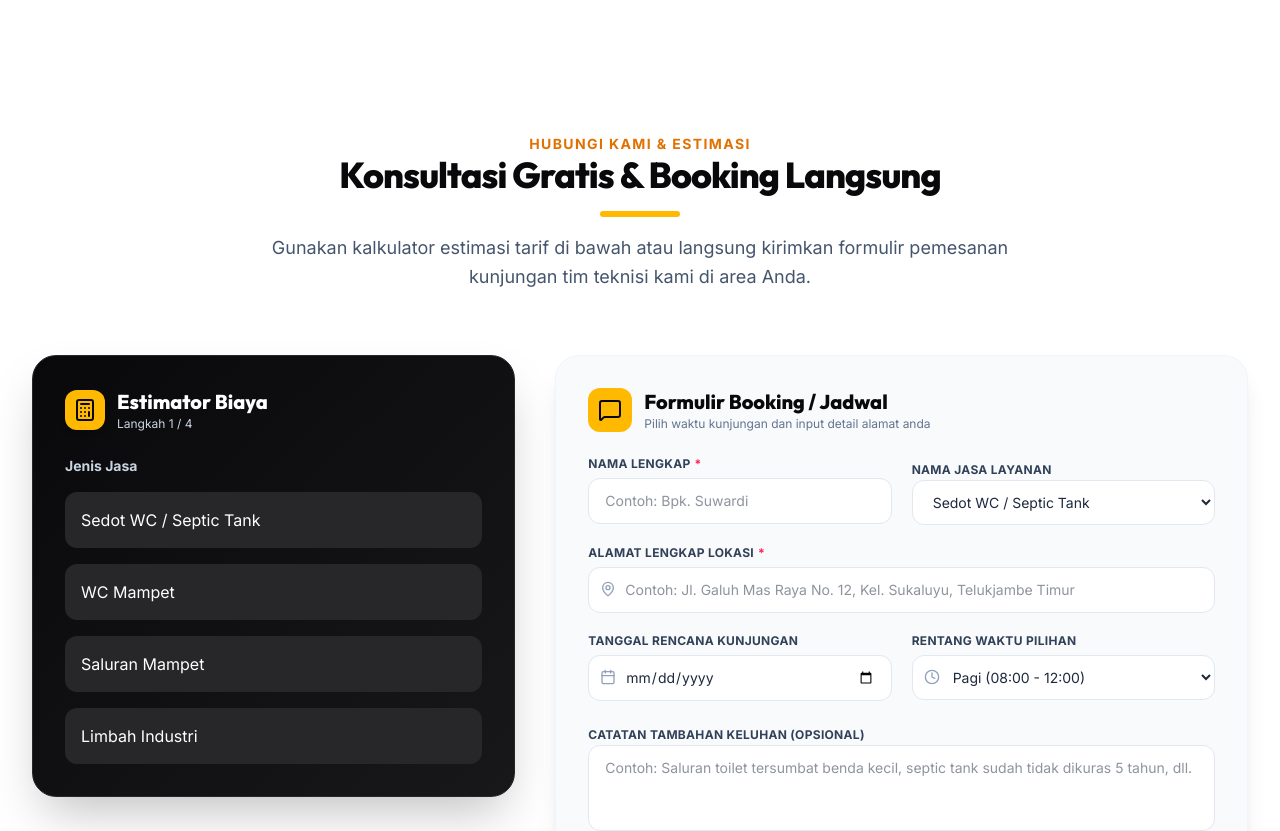
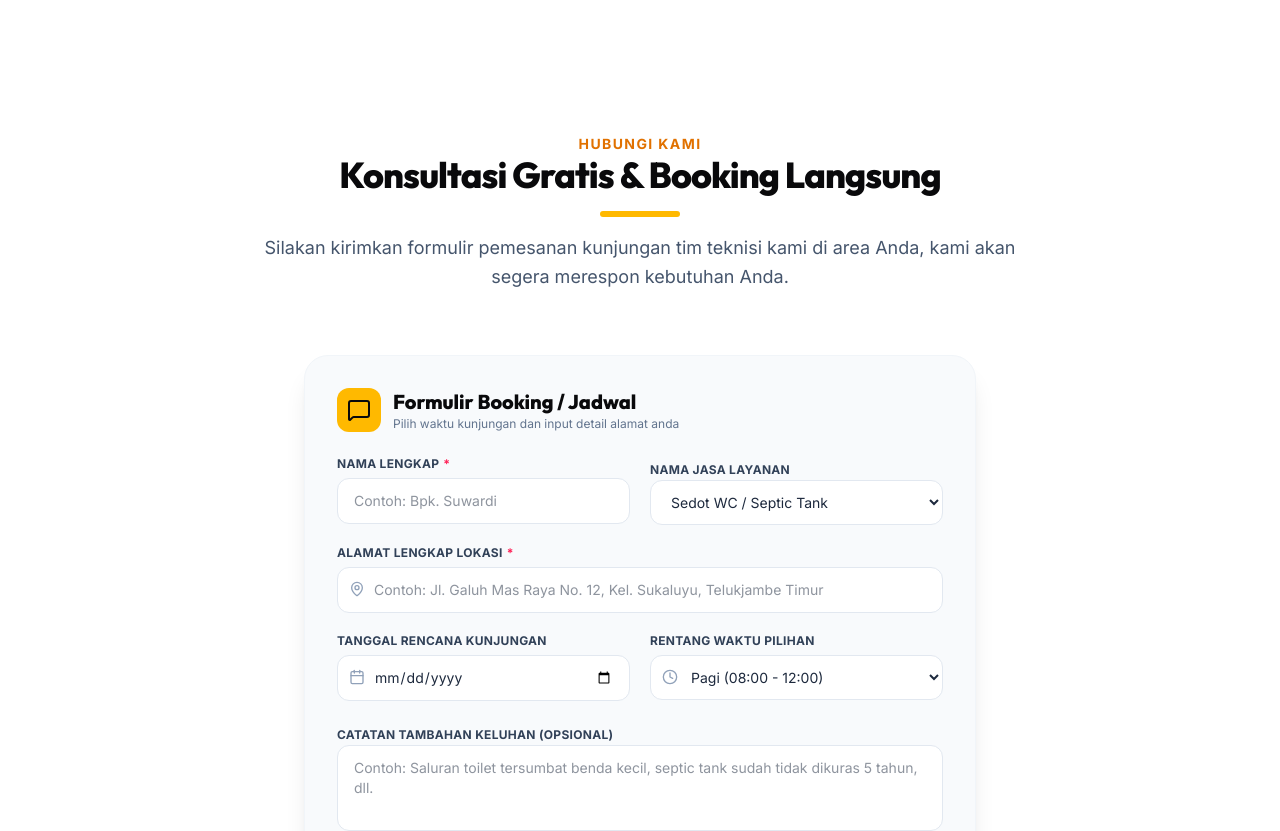
Before and after one commit to idin77/mitra-bersih-karawang, a React (Vite) app: page /bekasi in a window 1280 px wide. Shown: the part 1140-1971 px from the top of the page. Built offline with nearby package versions, Linux system fonts and the light colour scheme.

Commit message:
refactor(contact): remove cost estimator component
Simplify the contact form by removing the cost estimator logic and UI elements.

```diff
--- a/src/components/ContactForm.tsx
+++ b/src/components/ContactForm.tsx
@@ -1,7 +1,6 @@
 import { useState, FormEvent } from "react";
-import { Calculator, Send, MessageSquare, Phone, Calendar, Clock, MapPin } from "lucide-react";
+import { Send, MessageSquare, Phone, Calendar, Clock, MapPin } from "lucide-react";
 import { motion } from "motion/react";
-import { StepCostEstimator } from "./StepCostEstimator";
 
 interface ContactProps {
   whatsappNumber: string;
@@ -38,17 +37,6 @@ export default function ContactForm({ whatsappNumber, location = "Karawang" }: {
     window.open(rawLink, "_blank");
   };
 
-  const handleCalculatorSubmit = (data: { service: string; volume: string; location: string; price: string }) => {
-    const message = `Halo Mitra Bersih ${location},\n\nSaya ingin menanyakan penawaran harga berdasarkan estimasi kalkulator:\n` +
-      `- Jenis Jasa: ${data.service}\n` +
-      `- Volume: ${data.volume}\n` +
-      `- Wilayah: ${data.location}\n` +
-      `- Estimasi Tarif: ${data.price}\n\nApakah jadwal terdekat tersedia untuk pengerjaan ke lokasi saya?`;
-
-    const rawLink = `https://wa.me/62${whatsappNumber.substring(1)}?text=${encodeURIComponent(message)}`;
-    window.open(rawLink, "_blank");
-  };
-
   return (
     <section id="kontak" className="py-24 bg-white relative overflow-hidden">
       {/* Background blobs decor */}
@@ -66,32 +54,27 @@ export default function ContactForm({ whatsappNumber, location = "Karawang" }: {
           className="text-center max-w-3xl mx-auto mb-16 space-y-4"
         >
           <span className="text-amber-600 font-bold uppercase tracking-widest text-sm">
-            HUBUNGI KAMI & ESTIMASI
+            HUBUNGI KAMI
           </span>
           <h2 className="text-3xl sm:text-4xl font-display font-extrabold text-zinc-950 tracking-tight">
             Konsultasi Gratis & Booking Langsung
           </h2>
           <div className="w-20 h-1.5 bg-amber-400 mx-auto rounded-full"></div>
           <p className="text-slate-600 leading-relaxed text-base sm:text-lg">
-            Gunakan kalkulator estimasi tarif di bawah atau langsung kirimkan formulir pemesanan kunjungan tim teknisi kami di area Anda.
+            Silakan kirimkan formulir pemesanan kunjungan tim teknisi kami di area Anda, kami akan segera merespon kebutuhan Anda.
           </p>
         </motion.div>
 
-        {/* Dynamic Widget Split Layout */}
-        <div className="grid grid-cols-1 lg:grid-cols-12 gap-10 items-stretch">
+        {/* Dynamic Widget Layout */}
+        <div className="flex justify-center">
 
-          {/* Left Column: Cost Estimator */}
-          <div className="lg:col-span-5">
-            <StepCostEstimator onSendMessage={handleCalculatorSubmit} />
-          </div>
-
-          {/* Right Column: Reservation / Booking form */}
+          {/* Reservation / Booking form */}
           <motion.div
             initial={{ opacity: 0, x: 30 }}
             whileInView={{ opacity: 1, x: 0 }}
             viewport={{ once: true, margin: "-100px" }}
             transition={{ duration: 0.5, delay: 0.1 }}
-            className="lg:col-span-7 bg-slate-50 border border-slate-100 rounded-3xl p-8 shadow-xl"
+            className="w-full max-w-2xl bg-slate-50 border border-slate-100 rounded-3xl p-8 shadow-xl"
           >
             <div className="flex items-center space-x-3 mb-6">
               <div className="bg-amber-400 p-2.5 rounded-xl text-zinc-950 font-extrabold">
```
